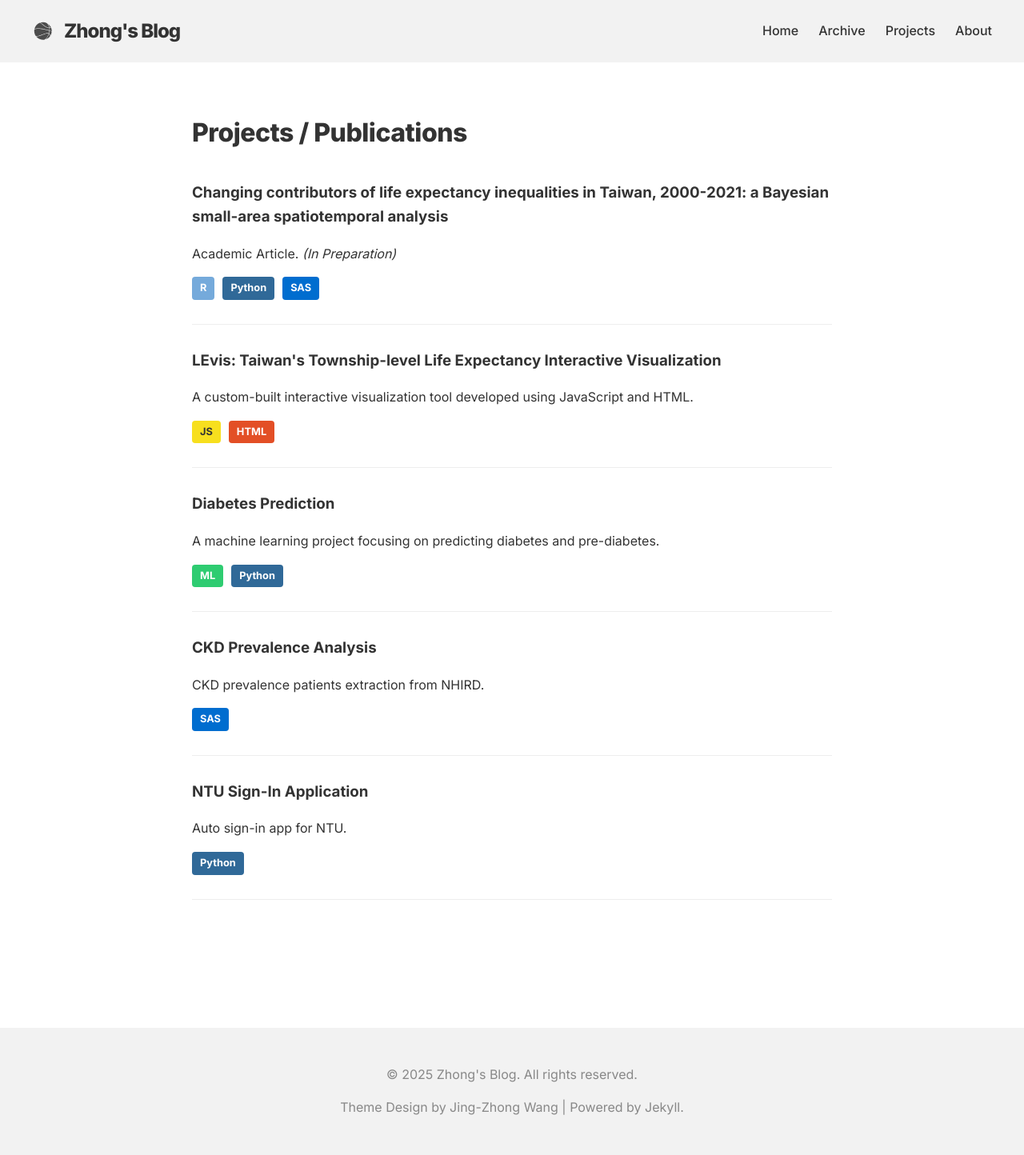
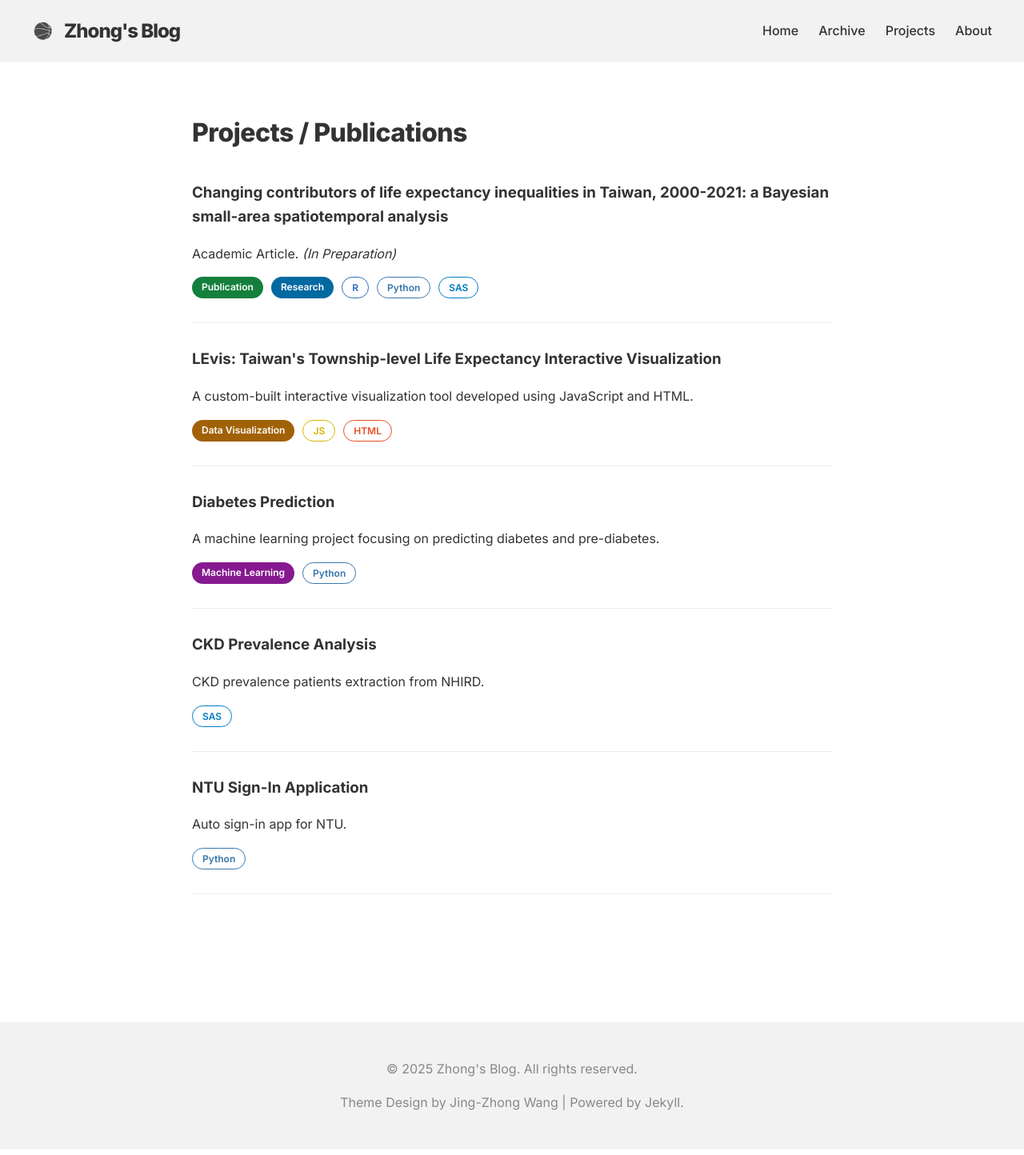
Before and after one commit to jingzhong1011/jingzhong1011.github.io, a Jekyll site: the page built from projects/index.html, in a window 1280 px wide. Shown: the whole page at 80% size. Built offline with Jekyll 4.4.1, drawn with Linux system fonts in a browser that asks for light colours.

Commit message:
tag types added

```diff
--- a/assets/css/style.scss
+++ b/assets/css/style.scss
@@ -66,7 +66,7 @@ hr, .projects-grid hr {
 /* 5. HERO SECTION */
 .hero-section {
   min-height: 80vh; display: flex; flex-direction: column; justify-content: center; align-items: flex-start;
-  background-image: url('../img/hero-bg.png'); background-size: cover; background-position: center;
+  background-image: url('../img/hero-bg.jpg'); background-size: cover; background-position: center;
   position: relative; text-transform: uppercase; overflow: hidden;
 }
 .hero-section::before { content: ""; position: absolute; top: 0; left: 0; width: 100%; height: 100%; background-color: rgba(0, 0, 0, 0.1); z-index: 1; }
@@ -105,25 +105,37 @@ hr, .projects-grid hr {
 
 /* 8. 標籤顏色定義 */
 .post-category {
-    padding: 4px 10px;
-    border-radius: 4px;
-    font-size: 0.8rem;
-    font-weight: 700;
-    color: #fff;
-    background-color: #bdc3c7;
+    padding: 3px 12px;
+    border-radius: 20px; /* 膠囊造型 */
+    font-size: 0.75rem;
+    font-weight: 600;
     display: inline-block;
 }
-.post-category[data-tag="all"] { background-color: #333333; }
-.post-category[data-tag="學習"] { background-color: #8ee8cc; }
-.post-category[data-tag="雜記"] { background-color: #ff8dac; }
-.post-category[data-tag="Tech"] { background-color: #2ecc71; }
-.post-category[data-tag="ML"] { background-color: #2ecc71; }
-.post-category[data-tag="R"] { background-color: #75AADB; }
-.post-category[data-tag="Python"] { background-color: #306998; }
-.post-category[data-tag="SAS"] { background-color: #006dcf; }
-.post-category[data-tag="JS"] { background-color: #F7DF1E; color: #333; }
-.post-category[data-tag="HTML"] { background-color: #E34F26; }
-.post-category[data-tag="HTML/CSS"] { background-color: #E34F26; }
+
+/* 類別類：有底色、白字 (使用 .tag-type) */
+.tag-type {
+    color: #ffffff !important;
+}
+.tag-type[data-tag="all"]  { background-color: #333333; }
+.tag-type[data-tag="學習"] { background-color: #8ee8cc; }
+.tag-type[data-tag="雜記"] { background-color: #ff8dac; }
+.tag-type[data-tag="Publication"] { background-color: #15803d; } /* 深綠 */
+.tag-type[data-tag="Research"]    { background-color: #0369a1; } /* 深藍 */
+.tag-type[data-tag="DataViz"]   { background-color: #a16207; } /* 深黃/棕 */
+.tag-type[data-tag="ML"] { background-color: #86198f; } /* 紫色 */
+
+/* 技術類：透明底、有色字 + 邊框 (使用 .tag-tech) */
+.tag-tech {
+    background-color: transparent !important;
+    border: 1px solid currentColor; /* 自動抓取文字顏色作為邊框 */
+}
+.tag-tech[data-tag="R"]      { color: #276BBE; }
+.tag-tech[data-tag="Python"] { color: #3776AB; }
+.tag-tech[data-tag="SAS"]    { color: #007CC3; }
+.tag-tech[data-tag="JS"]     { color: #D5B600; } /* 稍微加深黃色以利閱讀 */
+.tag-tech[data-tag="HTML"]   { color: #E34F26; }
+
+
 
 /* 9. About Me 特殊樣式 & CV Button */
 .cv-section-enhanced {
--- a/projects/index.html
+++ b/projects/index.html
@@ -15,9 +15,11 @@ permalink: /projects/
       </a>
       <p class="post-list-excerpt">Academic Article. <i>(In Preparation)</i></p>
       <div class="post-list-meta" style="display: flex; gap: 10px;">
-        <span class="post-category" data-tag="R">R</span>
-        <span class="post-category" data-tag="Python">Python</span>
-        <span class="post-category" data-tag="SAS">SAS</span>
+        <span class="post-category tag-type" data-tag="Publication">Publication</span>
+        <span class="post-category tag-type" data-tag="Research">Research</span>
+        <span class="post-category tag-tech" data-tag="R">R</span>
+        <span class="post-category tag-tech" data-tag="Python">Python</span>
+        <span class="post-category tag-tech" data-tag="SAS">SAS</span>
       </div>
     </div>
     <hr>
@@ -27,8 +29,9 @@ permalink: /projects/
       </a>
       <p class="post-list-excerpt">A custom-built interactive visualization tool developed using JavaScript and HTML.</p>
       <div class="post-list-meta" style="display: flex; gap: 10px;">
-        <span class="post-category" data-tag="JS">JS</span>
-        <span class="post-category" data-tag="HTML">HTML</span>
+        <span class="post-category tag-type" data-tag="DataViz">Data Visualization</span>
+        <span class="post-category tag-tech" data-tag="JS">JS</span>
+        <span class="post-category tag-tech" data-tag="HTML">HTML</span>
       </div>
     </div>
     <hr>
@@ -38,8 +41,8 @@ permalink: /projects/
       </a>
       <p class="post-list-excerpt">A machine learning project focusing on predicting diabetes and pre-diabetes.</p>
       <div class="post-list-meta" style="display: flex; gap: 10px;">
-        <span class="post-category" data-tag="Tech">ML</span>
-        <span class="post-category" data-tag="Python">Python</span>
+        <span class="post-category tag-type" data-tag="ML">Machine Learning</span>
+        <span class="post-category tag-tech" data-tag="Python">Python</span>
       </div>
     </div>
     <hr>
@@ -49,7 +52,7 @@ permalink: /projects/
       </a>
       <p class="post-list-excerpt">CKD prevalence patients extraction from NHIRD.</p>
       <div class="post-list-meta" style="display: flex; gap: 10px;">
-        <span class="post-category" data-tag="SAS">SAS</span>
+        <span class="post-category tag-tech" data-tag="SAS">SAS</span>
       </div>
     </div>
     <hr>
@@ -59,7 +62,7 @@ permalink: /projects/
       </a>
       <p class="post-list-excerpt">Auto sign-in app for NTU.</p>
       <div class="post-list-meta" style="display: flex; gap: 10px;">
-        <span class="post-category" data-tag="Python">Python</span>
+        <span class="post-category tag-tech" data-tag="Python">Python</span>
       </div>
     </div>
     <hr>
```
Also changed, not shown: about/index.html (+1 -13 lines), archive.html (+17 -10 lines), index.html (+23 -7 lines), assets/img/hero-bg.jpg (added), 2 other files.
